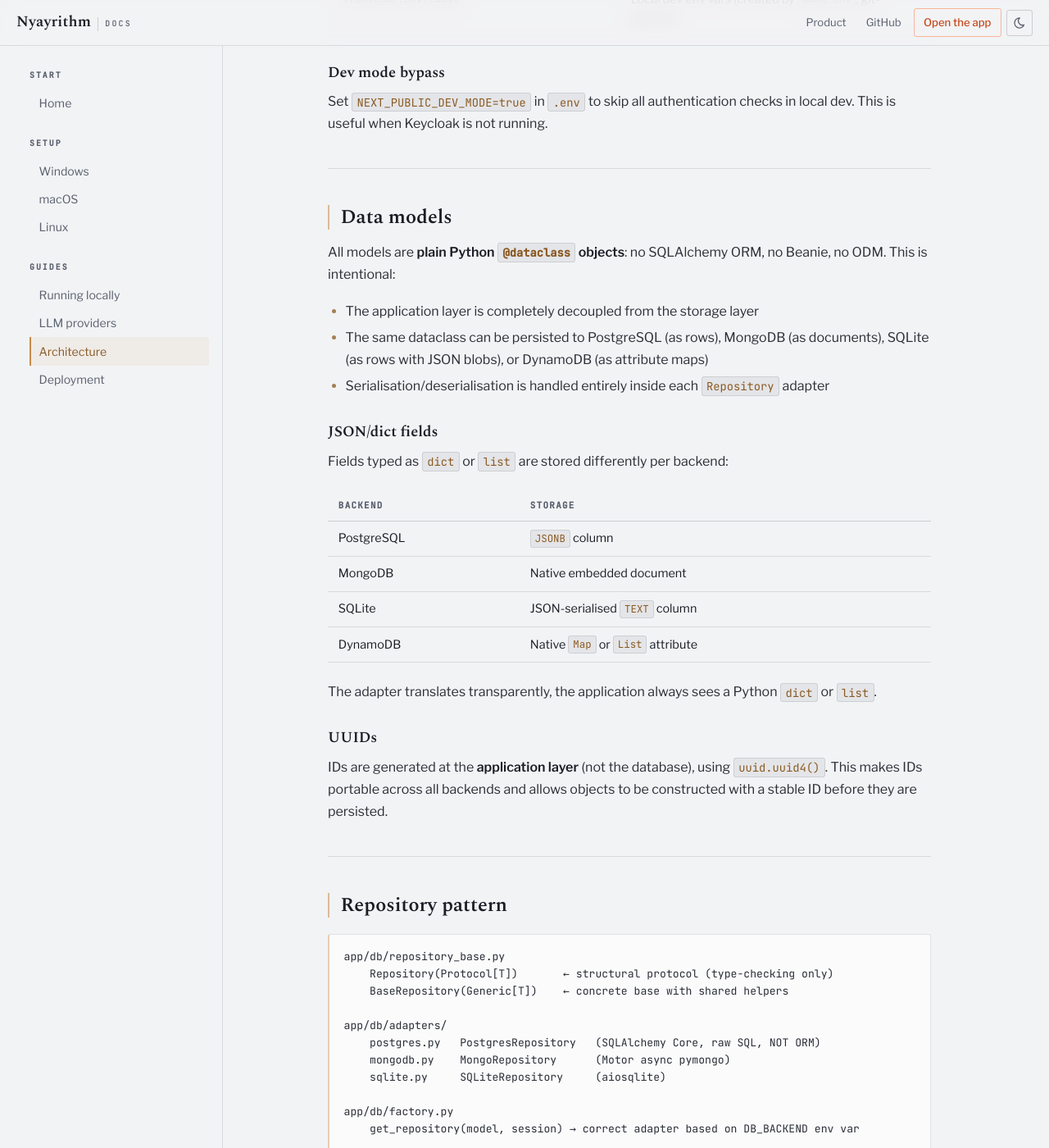
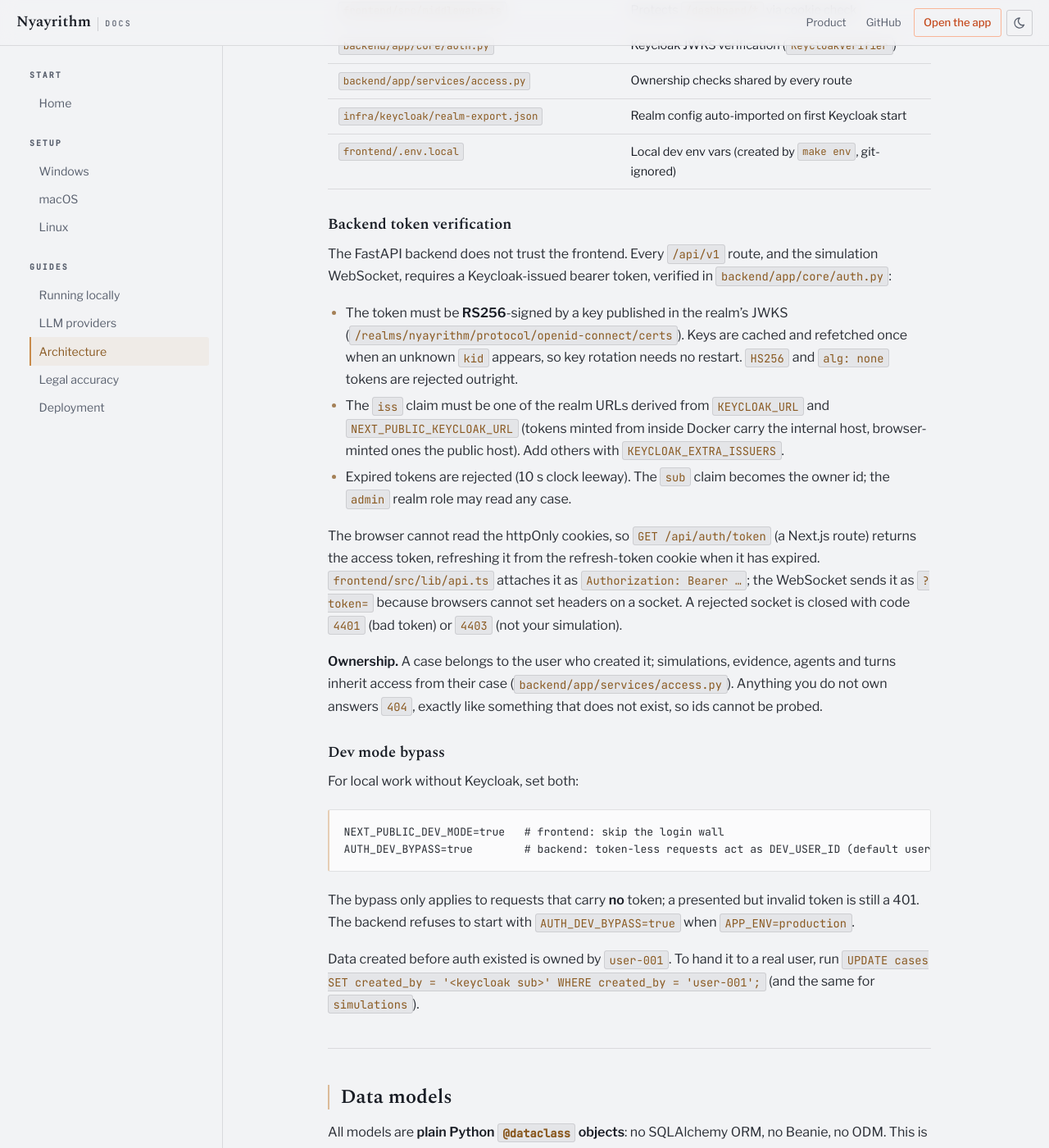
Before and after one commit to Aayush-Joshi-01/nyayrithm, a Jekyll site: the page built from docs/pages/architecture.md, in a window 1280 px wide and 1400 px high, scrolled down 3326 px. Shown: the whole window at 82% size. Built offline with Jekyll 4.4.1, drawn with Linux system fonts in a browser that asks for light colours; some of the changed text lies outside the part shown.

Commit message:
docs: legal accuracy guide, auth and testing notes

````diff
--- a/docs/_data/nav.yml
+++ b/docs/_data/nav.yml
@@ -19,5 +19,7 @@
       url: /llm-providers/
     - title: Architecture
       url: /architecture/
+    - title: Legal accuracy
+      url: /legal-accuracy/
     - title: Deployment
       url: /deployment/
--- a/docs/pages/architecture.md
+++ b/docs/pages/architecture.md
@@ -19,6 +19,7 @@
 - [Agent system](#agent-system)
 - [RAG pipeline](#rag-pipeline)
 - [Simulation engine](#simulation-engine)
+- [Legal accuracy](/legal-accuracy/)
 - [WebSocket streaming](#websocket-streaming)
 - [Infrastructure flexibility](#infrastructure-flexibility)
 - [Frontend & production topology](#frontend--production-topology)
@@ -47,7 +48,7 @@
   │               └── maybe_spawn()
   │
   ▼
-Repository[T]  ──►  Postgres / MongoDB / SQLite / DynamoDB
+Repository[T]  ──►  Postgres / MongoDB / SQLite
   │
   ▼
 Celery workers (evidence queue + simulation queue)
@@ -122,13 +123,37 @@
 | `frontend/src/app/api/auth/login/route.ts` | `POST /api/auth/login`, Direct Access Grant → httpOnly cookies |
 | `frontend/src/app/api/auth/register/route.ts` | `POST /api/auth/register`, Admin API user creation → auto-login |
 | `frontend/src/app/api/auth/logout/route.ts` | `POST /api/auth/logout`, clears cookies |
+| `frontend/src/app/api/auth/token/route.ts` | `GET /api/auth/token`, returns/refreshes the bearer token for the API client |
 | `frontend/src/middleware.ts` | Protects `/dashboard/*` via cookie check |
+| `backend/app/core/auth.py` | Keycloak JWKS verification (`KeycloakVerifier`) |
+| `backend/app/services/access.py` | Ownership checks shared by every route |
 | `infra/keycloak/realm-export.json` | Realm config auto-imported on first Keycloak start |
 | `frontend/.env.local` | Local dev env vars (created by `make env`, git-ignored) |
 
+### Backend token verification
+
+The FastAPI backend does not trust the frontend. Every `/api/v1` route, and the simulation WebSocket, requires a Keycloak-issued bearer token, verified in `backend/app/core/auth.py`:
+
+- The token must be **RS256**-signed by a key published in the realm's JWKS (`/realms/nyayrithm/protocol/openid-connect/certs`). Keys are cached and refetched once when an unknown `kid` appears, so key rotation needs no restart. `HS256` and `alg: none` tokens are rejected outright.
+- The `iss` claim must be one of the realm URLs derived from `KEYCLOAK_URL` and `NEXT_PUBLIC_KEYCLOAK_URL` (tokens minted from inside Docker carry the internal host, browser-minted ones the public host). Add others with `KEYCLOAK_EXTRA_ISSUERS`.
+- Expired tokens are rejected (10 s clock leeway). The `sub` claim becomes the owner id; the `admin` realm role may read any case.
+
+The browser cannot read the httpOnly cookies, so `GET /api/auth/token` (a Next.js route) returns the access token, refreshing it from the refresh-token cookie when it has expired. `frontend/src/lib/api.ts` attaches it as `Authorization: Bearer …`; the WebSocket sends it as `?token=` because browsers cannot set headers on a socket. A rejected socket is closed with code `4401` (bad token) or `4403` (not your simulation).
+
+**Ownership.** A case belongs to the user who created it; simulations, evidence, agents and turns inherit access from their case (`backend/app/services/access.py`). Anything you do not own answers `404`, exactly like something that does not exist, so ids cannot be probed.
+
 ### Dev mode bypass
 
-Set `NEXT_PUBLIC_DEV_MODE=true` in `.env` to skip all authentication checks in local dev. This is useful when Keycloak is not running.
+For local work without Keycloak, set both:
+
+```
+NEXT_PUBLIC_DEV_MODE=true   # frontend: skip the login wall
+AUTH_DEV_BYPASS=true        # backend: token-less requests act as DEV_USER_ID (default user-001)
+```
+
+The bypass only applies to requests that carry **no** token; a presented but invalid token is still a 401. The backend refuses to start with `AUTH_DEV_BYPASS=true` when `APP_ENV=production`.
+
+Data created before auth existed is owned by `user-001`. To hand it to a real user, run `UPDATE cases SET created_by = '<keycloak sub>' WHERE created_by = 'user-001';` (and the same for `simulations`).
 
 ---
 
@@ -137,7 +162,7 @@
 All models are **plain Python `@dataclass` objects**: no SQLAlchemy ORM, no Beanie, no ODM. This is intentional:
 
 - The application layer is completely decoupled from the storage layer
-- The same dataclass can be persisted to PostgreSQL (as rows), MongoDB (as documents), SQLite (as rows with JSON blobs), or DynamoDB (as attribute maps)
+- The same dataclass can be persisted to PostgreSQL (as rows), MongoDB (as documents), or SQLite (as rows with JSON blobs)
 - Serialisation/deserialisation is handled entirely inside each `Repository` adapter
 
 ### JSON/dict fields
@@ -149,7 +174,6 @@
 | PostgreSQL | `JSONB` column |
 | MongoDB | Native embedded document |
 | SQLite | JSON-serialised `TEXT` column |
-| DynamoDB | Native `Map` or `List` attribute |
 
 The adapter translates transparently, the application always sees a Python `dict` or `list`.
 
@@ -394,7 +418,12 @@
   ↓
 Load Simulation + AgentGraph from DB
   ↓
-Determine next agent from turn_order[current_turn % len(turn_order)]
+Determine next agent
+  ├── courtroom / deposition: the procedure engine names the role for this stage
+  │   (and hands the floor to the judge after a counsel's objection)
+  └── strategy: turn_order[current_turn % len(turn_order)]
+  ↓
+Build context: stage directive, applicable-law excerpts, any registry correction
   ↓
 Broadcast turn.started event via WebSocket
   ↓
@@ -406,10 +435,12 @@
   ├── Persist new AgentDefinition to DB
   └── Broadcast agent.spawned event
   ↓
+Review the turn: verify legal citations, check procedure, append audit events
+  ↓
 Check for contradictions (_check_contradiction)
   └── If detected: broadcast conflict.detected, set flag for judge interjection
   ↓
-Persist Turn to DB (content, citations, spawned_agents, token_count, latency_ms)
+Persist Turn to DB (content, citations, legal review + procedure in metadata, token_count, latency_ms)
   ↓
 Increment Simulation.current_turn, persist
   ↓
````
Also changed, not shown: docs/pages/legal-accuracy.md (added, +99 -0 lines), docs/pages/llm-providers.md (+2 -1 lines), docs/pages/running-locally.md (+8 -4 lines).
